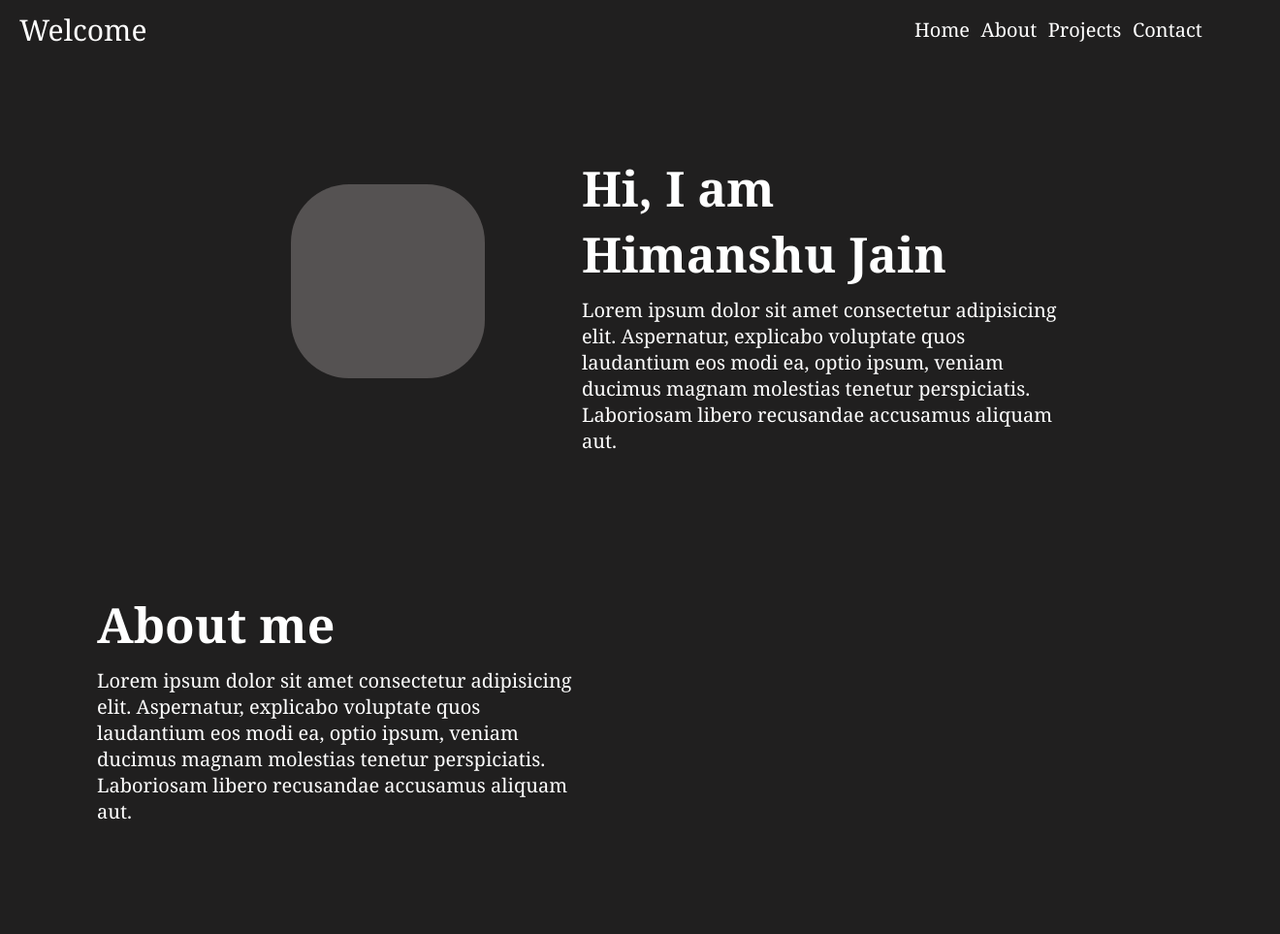
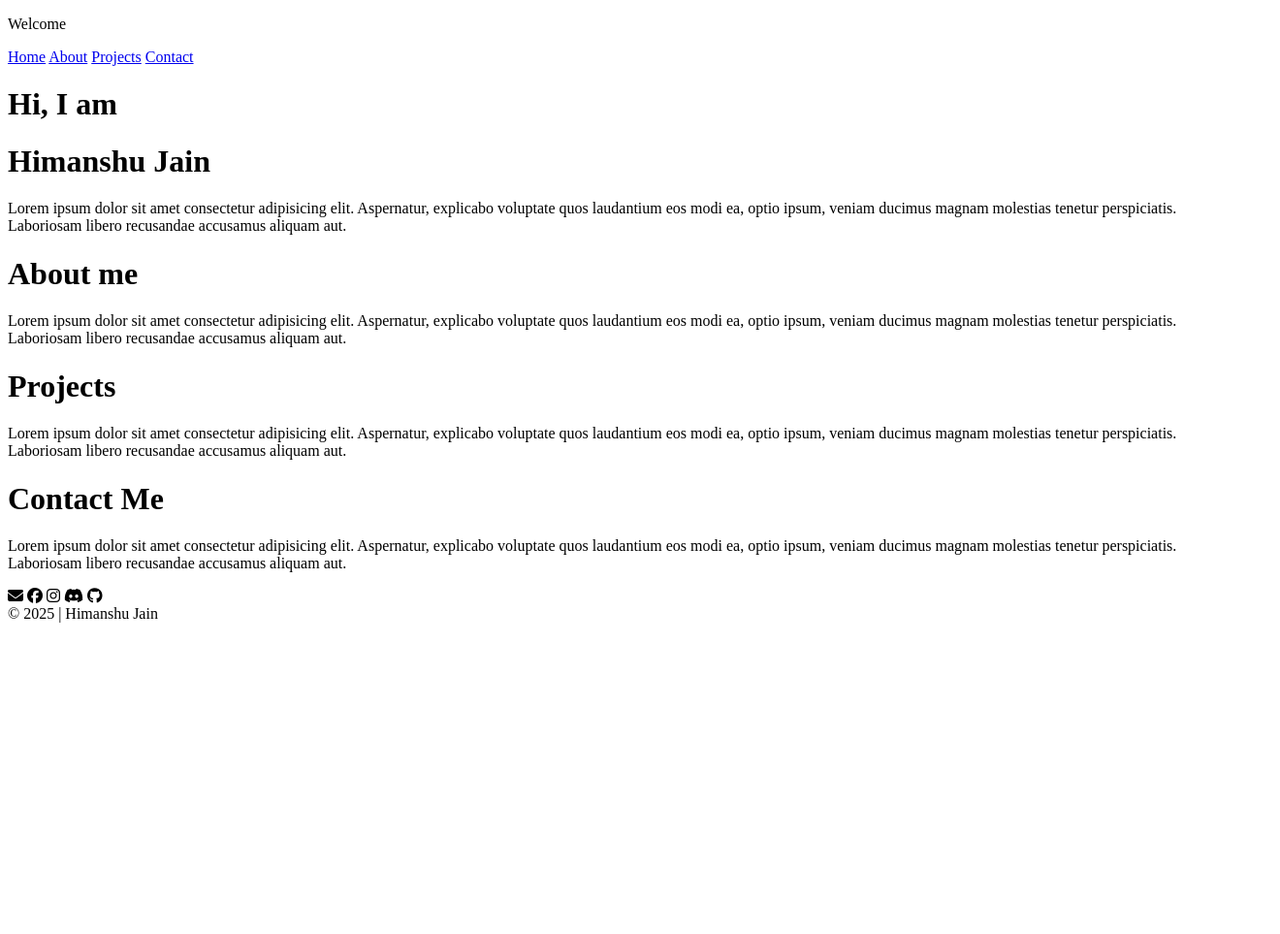
Before and after one commit to Himanshu-Jain59/my-portfolio, a plain HTML site: page src/myportfolio.html in a window 1280 px wide. Shown: the top 963 px of the page at 97% size, 1320 px wide, since content can reach past the window. After the commit the page ends 800 px from the top, so only its background shows below. Drawn offline with Linux system fonts and the light colour scheme.

Commit message:
refactored

```diff
--- a/src/myportfolio.html
+++ b/src/myportfolio.html
@@ -11,86 +11,6 @@
       crossorigin="anonymous"
       referrerpolicy="no-referrer"
     />
-    <style>
-      * {
-        color: white;
-        padding: 0px;
-        margin: 0px;
-        font-family: Cambria, Cochin, Georgia, Times, "Times New Roman", serif;
-        background: #201f1f;
-      }
-      .nav {
-        position: sticky;
-        top: 0;
-        height: 60px;
-        width: 100%;
-        display: flex;
-        align-items: center;
-      }
-      #welcome {
-        position: relative;
-        left: 20px;
-        font-size: 30px;
-      }
-      .shortcuts {
-        height: 60px;
-        width: 25%;
-        position: relative;
-        left: 800px;
-        display: flex;
-        justify-content: space-evenly;
-        align-items: center;
-        font-size: 20px;
-      }
-      .shortcuts a {
-        text-decoration: none;
-      }
-      .container {
-        display: flex;
-        /* justify-content: space-around; */
-        align-items: center;
-      }
-      .img {
-        height: 200px;
-        width: 200px;
-        border-radius: 30%;
-        margin-top: 10px;
-        margin-left: 300px;
-        background: #555252;
-      }
-      .section {
-        position: relative;
-        height: 350px;
-        width: 40%;
-        margin-top: 100px;
-        margin-left: 100px;
-      }
-      .section h1 {
-        font-size: 50px;
-        font-weight: bold;
-      }
-      .section p {
-        margin-top: 10px;
-        font-size: 20px;
-      }
-      .icons {
-        margin-top: 20px;
-        width: 40%;
-        display: flex;
-        justify-content: space-between;
-      }
-      .icons i {
-        font-size: larger;
-      }
-
-      .footer {
-        text-align: center;
-        padding: 10px 20px;
-        position: relative;
-        bottom: 10px;
-        width: 100%;
-      }
-    </style>
   </head>
   <body>
     <header>
```
